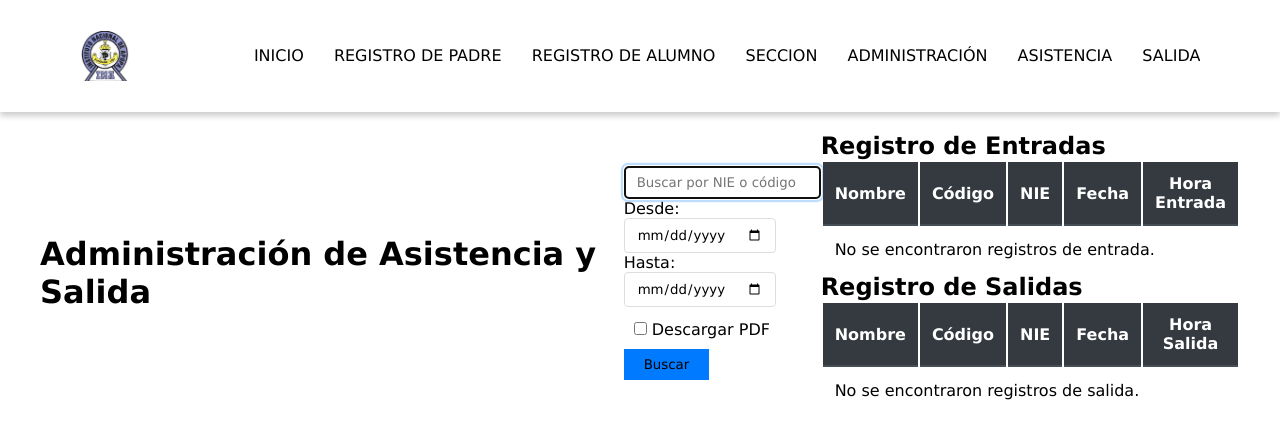
After one commit to Ezxquiel/SDA, a Flask app: page /administracion in a window 1280 px wide. The commit adds this page. Shown: the top 439 px of the page. Run offline with Flask 3, Linux system fonts and the light colour scheme; data that the repository does not hold is empty.

Commit message:
BASE DE DATOS DE 3 AÑOSSSS!!!!!
-administracion :8ball:
-Alumnos :airplane:
-Relacion de FOREINGS KEYS :ant:

```diff
--- a/Main.py
+++ b/Main.py
@@ -48,10 +48,11 @@ def db_operation(func):
             conn.close()
     return wrapper
 
+
 @app.route('/')
 @app.route('/home')
 def home_route():
-    return rt.home()  # Llama a la función home desde router
+    return rt.home()  # Llamamos a la función home desde router
 
 
 # UN PEDAZO DE CACA >>>>> PAWECHA 🧐
@@ -107,25 +108,51 @@ def secciones_router(cursor):
 @db_operation
 def estudiantes_router(cursor):
     if request.method == 'POST':
-        nombre = request.form['nombre']
-        nie = request.form['nie']
-        edad = request.form['edad']
-        año = request.form['año']
-        codigo = request.form['codigo']
+        try:
+            # Obtener datos del formulario
+            nombre = request.form['nombre']
+            nie = request.form['nie']
+            edad = request.form['edad']
+            año = request.form['año']
+            codigo = request.form['codigo']
+            dui = request.form['dui']
+            seccion = request.form['seccion']
 
-        try:
-            cursor.execute(
-                #            *Se la INSERTA >~<*
-                "INSERT INTO estudiantes (nombre, nie, edad, año, codigo) VALUES (%s, %s, %s, %s, %s)",
-                (nombre, nie, edad, año, codigo)
-                )
-            flash('alumno registrado con éxito. ', 'success')
+            # Verificar si el padre existe
+            cursor.execute("SELECT * FROM padres WHERE dui = %s", (dui,))
+            padre = cursor.fetchone()
+            if not padre:
+                flash('El DUI del padre no está registrado.', 'danger')
+                return redirect(url_for('estudiantes_router'))
+
+            # Verificar si la sección existe
+            cursor.execute("SELECT * FROM seccion WHERE seccion = %s AND año = %s",
+                         (seccion, año))
+            seccion_exists = cursor.fetchone()
+            if not seccion_exists:
+                flash('La sección o año especificado no existe.', 'danger')
+                return redirect(url_for('estudiantes_router'))
+
+            # Insertar estudiante
+            cursor.execute("""
+                INSERT INTO estudiantes
+                (nombre, nie, edad, año, codigo, dui, seccion)
+                VALUES (%s, %s, %s, %s, %s, %s, %s)
+            """, (nombre, nie, edad, año, codigo, dui, seccion))
+
+            flash('Alumno registrado con éxito.', 'success')
+
+        except pymysql.err.IntegrityError as e:
+            if e.args[0] == 1062:  # Error de duplicado
+                flash('Error: El NIE ya está registrado.', 'danger')
+            else:
+                flash(f'Error en la base de datos: {str(e)}', 'danger')
         except Exception as e:
-            flash(f'Error al registrar alumno: {e}', 'danger')
+            flash(f'Error inesperado: {str(e)}', 'danger')
 
         return redirect(url_for('estudiantes_router'))
 
-    return render_template('/estudiantes.html')
+    return render_template('estudiantes.html')
 
 
 @app.route('/asistencia', methods=['GET', 'POST'])
@@ -146,7 +173,7 @@ def asistencia_router(cursor):
                 hora_actual = datetime.now().time()
                 cursor.execute(
                     #              *Se la INSERTA >~<*
-                    "INSERT INTO entrada (nie, data, hour) VALUES (%s, %s, %s)",
+                    "INSERT INTO entrada (nie, fecha, hora) VALUES (%s, %s, %s)",
                     (nie_estudiante, fecha_actual, hora_actual)
                 )
                 connection.commit()
@@ -181,7 +208,7 @@ def salida_router(cursor):
                 cursor.execute(
 
                             #*Se la INSERTA >~<*
-                    "INSERT INTO salida (nie, data, hour) VALUES (%s, %s, %s)",
+                    "INSERT INTO salida (nie, fecha, hora) VALUES (%s, %s, %s)",
                     (nie_estudiante, fecha_actual, hora_actual)
                 )
                 connection.commit()
@@ -198,5 +225,88 @@ def salida_router(cursor):
 
     return render_template('/salida.html')
 
+
+
+
+@app.route('/administracion', methods=['GET', 'POST'])
+def administracion():
+    conn = get_db_connection()
+    if not conn:
+        flash("No se pudo conectar a la base de datos.", "danger")
+        return render_template('administracion.html', asistencias_hoy=[], salidas_hoy=[])
+
+    asistencias_hoy = []
+    salidas_hoy = []
+    busqueda = ''
+    fecha_inicio = ''
+    fecha_fin = ''
+
+    if request.method == 'POST':
+        busqueda = request.form.get('busqueda', '').strip()
+        fecha_inicio = request.form.get('fecha_inicio')
+        fecha_fin = request.form.get('fecha_fin')
+        descargar_pdf = request.form.get('descargar_pdf')
+
+        # Si no se proporcionan fechas, usar la fecha actual
+        if not fecha_inicio:
+            fecha_inicio = 'CURRENT_DATE'
+        if not fecha_fin:
+            fecha_fin = 'CURRENT_DATE'
+
+        try:
+            with conn.cursor() as cursor:
+                # Consulta para entradas
+                cursor.execute(
+                    """SELECT
+                        e.nombre,
+                        e.codigo,
+                        e.nie,
+                        ent.fecha,
+                        ent.hora
+                    FROM entrada ent
+                    JOIN estudiantes e ON ent.nie = e.nie
+                    WHERE (e.nie LIKE %s OR e.codigo LIKE %s)
+                    AND ent.fecha BETWEEN %s AND %s
+                    ORDER BY ent.fecha DESC, ent.hora DESC""",
+                    ('%' + busqueda + '%', '%' + busqueda + '%', fecha_inicio, fecha_fin)
+                )
+                asistencias_hoy = cursor.fetchall()
+
+                # Consulta para salidas
+                cursor.execute(
+                    """SELECT
+                        e.nombre,
+                        e.codigo,
+                        e.nie,
+                        sal.fecha,
+                        sal.hora
+                    FROM salida sal
+                    JOIN estudiantes e ON sal.nie = e.nie
+                    WHERE (e.nie LIKE %s OR e.codigo LIKE %s)
+                    AND sal.fecha BETWEEN %s AND %s
+                    ORDER BY sal.fecha DESC, sal.hora DESC""",
+                    ('%' + busqueda + '%', '%' + busqueda + '%', fecha_inicio, fecha_fin)
+                )
+                salidas_hoy = cursor.fetchall()
+
+                print("Asistencias encontradas:", asistencias_hoy)
+                print("Salidas encontradas:", salidas_hoy)
+
+        except Exception as e:
+            print(f"Error en la consulta: {str(e)}")
+            flash("Error al consultar la base de datos.", "danger")
+        finally:
+            conn.close()
+
+        if descargar_pdf:
+            return generar_pdf(asistencias_hoy)
+
+    return render_template('administracion.html',
+                         asistencias_hoy=asistencias_hoy,
+                         salidas_hoy=salidas_hoy,
+                         busqueda=busqueda,
+                         fecha_inicio=fecha_inicio,
+                         fecha_fin=fecha_fin)
+
 if __name__ == '__main__':
     app.run(debug=True)
--- a/router/routers.py
+++ b/router/routers.py
@@ -26,3 +26,7 @@ def asistencia():
 def salida():
     web_name: str = 'Registro de salida'
     return render_template('salida.html', web_name=web_name)
+
+def administracion():
+    web_name: str = 'Administracion'
+    return render_template('administracion.html', web_name=web_name)
--- /dev/null
+++ b/templates/administracion.html
@@ -0,0 +1,221 @@
+{% extends 'layout.html' %}
+
+{% block content %}
+
+
+
+<style>
+    .container {
+        max-width: 1200px;
+        margin: 0 auto;
+        padding: 20px;
+    }
+
+    .page-title {
+        color: #333;
+        margin-bottom: 30px;
+        text-align: center;
+        font-weight: bold;
+        padding: 10px;
+        background: #f8f9fa;
+        border-radius: 5px;
+        box-shadow: 0 2px 4px rgba(0,0,0,0.1);
+    }
+
+    .search-form {
+        background: #fff;
+        padding: 20px;
+        border-radius: 8px;
+        box-shadow: 0 2px 8px rgba(0,0,0,0.1);
+        margin-bottom: 30px;
+    }
+
+    .form-control {
+        border: 1px solid #ddd;
+        border-radius: 4px;
+        padding: 8px 12px;
+    }
+
+    .form-control:focus {
+        border-color: #80bdff;
+        box-shadow: 0 0 0 0.2rem rgba(0,123,255,.25);
+    }
+
+    .btn-primary {
+        background-color: #007bff;
+        border: none;
+        padding: 8px 20px;
+        transition: background-color 0.3s;
+    }
+
+    .btn-primary:hover {
+        background-color: #0056b3;
+    }
+
+    .table-container {
+        background: #fff;
+        border-radius: 8px;
+        box-shadow: 0 2px 8px rgba(0,0,0,0.1);
+        margin-bottom: 30px;
+        overflow: hidden;
+    }
+
+    .table-title {
+        background: #f8f9fa;
+        color: #333;
+        padding: 15px;
+        margin: 0;
+        border-bottom: 2px solid #dee2e6;
+    }
+
+    .table {
+        margin-bottom: 0;
+    }
+
+    .table thead th {
+        background-color: #343a40;
+        color: #fff;
+        border-bottom: 2px solid #454d55;
+    }
+
+    .table tbody tr:hover {
+        background-color: #f5f5f5;
+    }
+
+    .table td, .table th {
+        padding: 12px;
+        vertical-align: middle;
+    }
+
+    .empty-message {
+        text-align: center;
+        padding: 20px;
+        color: #666;
+        font-style: italic;
+    }
+
+    /* Estilo para el checkbox */
+    .form-check {
+        padding: 10px;
+    }
+
+    .form-check-input {
+        margin-top: 0.3rem;
+    }
+
+    /* Responsive */
+    @media (max-width: 768px) {
+        .container {
+            padding: 10px;
+        }
+
+        .table-responsive {
+            overflow-x: auto;
+        }
+
+        .form-row {
+            flex-direction: column;
+        }
+
+        .col-auto {
+            margin-bottom: 10px;
+        }
+    }
+ </style>
+
+<div class="container">
+    <h1 class="mt-5">Administración de Asistencia y Salida</h1>
+
+    <form method="POST" class="mb-4">
+        <div class="row g-3 align-items-center">
+            <div class="col-auto">
+                <input type="text" name="busqueda" class="form-control"
+                       placeholder="Buscar por NIE o código" value="{{ busqueda }}" autofocus>
+            </div>
+            <div class="col-auto">
+                <label for="fecha_inicio" class="form-label">Desde:</label>
+                <input type="date" name="fecha_inicio" id="fecha_inicio"
+                       class="form-control" value="{{ fecha_inicio }}">
+            </div>
+            <div class="col-auto">
+                <label for="fecha_fin" class="form-label">Hasta:</label>
+                <input type="date" name="fecha_fin" id="fecha_fin"
+                       class="form-control" value="{{ fecha_fin }}">
+            </div>
+            <div class="col-auto">
+                <div class="form-check">
+                    <input type="checkbox" name="descargar_pdf" class="form-check-input" id="descargar_pdf">
+                    <label class="form-check-label" for="descargar_pdf">Descargar PDF</label>
+                </div>
+            </div>
+            <div class="col-auto">
+                <button class="btn btn-primary" type="submit">Buscar</button>
+            </div>
+        </div>
+    </form>
+
+    <div class="row mt-4">
+        <!-- Tabla de Entradas -->
+        <div class="col-12 mb-4">
+            <h2>Registro de Entradas</h2>
+            <table class="table table-striped table-bordered">
+                <thead class="table-dark">
+                    <tr>
+                        <th>Nombre</th>
+                        <th>Código</th>
+                        <th>NIE</th>
+                        <th>Fecha</th>
+                        <th>Hora Entrada</th>
+                    </tr>
+                </thead>
+                <tbody>
+                    {% for asistencia in asistencias_hoy %}
+                    <tr>
+                        <td>{{ asistencia.nombre }}</td>  <!-- nombre -->
+                        <td>{{ asistencia.codigo }}</td>  <!-- codigo -->
+                        <td>{{ asistencia.nie }}</td>  <!-- nie -->
+                        <td>{{ asistencia.fecha }}</td>  <!-- fecha -->
+                        <td>{{ asistencia.hora }}</td>  <!-- hora entrada -->
+                    </tr>
+                    {% else %}
+                    <tr>
+                        <td colspan="5" class="text-center">No se encontraron registros de entrada.</td>
+                    </tr>
+                    {% endfor %}
+                </tbody>
+            </table>
+        </div>
+
+        <!-- Tabla de Salidas -->
+        <div class="col-12">
+            <h2>Registro de Salidas</h2>
+            <table class="table table-striped table-bordered">
+                <thead class="table-dark">
+                    <tr>
+                        <th>Nombre</th>
+                        <th>Código</th>
+                        <th>NIE</th>
+                        <th>Fecha</th>
+                        <th>Hora Salida</th>
+                    </tr>
+                </thead>
+                <tbody>
+                    {% for salida in salidas_hoy %}
+                    <tr>
+                        <td>{{ salida.nombre }}</td>  <!-- nombre -->
+                        <td>{{ salida.codigo }}</td>  <!-- codigo -->
+                        <td>{{ salida.nie }}</td>  <!-- nie -->
+                        <td>{{ salida.fecha }}</td>  <!-- fecha -->
+                        <td>{{ salida.hora }}</td>  <!-- hora salida -->
+                    </tr>
+                    {% else %}
+                    <tr>
+                        <td colspan="5" class="text-center">No se encontraron registros de salida.</td>
+                    </tr>
+                    {% endfor %}
+                </tbody>
+            </table>
+        </div>
+    </div>
+</div>
+{% endblock %}
--- a/templates/layout.html
+++ b/templates/layout.html
@@ -22,7 +22,7 @@
             <li><a href="/padres">registro de padre</a></li>
             <li><a href="/estudiantes">Registro de alumno</a></li>
             <li><a href="/secciones">Seccion</a></li>
-            <li><a href="">Registro de seccion</a></li>
+            <li><a href="/administracion">Administración</a></li>
             <li><a href="/asistencia">Asistencia</a></li>
             <li><a href="/salida">Salida</a></li>
          </ul>
```
Also changed, not shown: sql/baseDeDatos.sql (+44 -74 lines), templates/asistencia.html (+20 -1 lines), templates/estudiantes.html (+11 -4 lines), templates/salida.html (+20 -1 lines).
